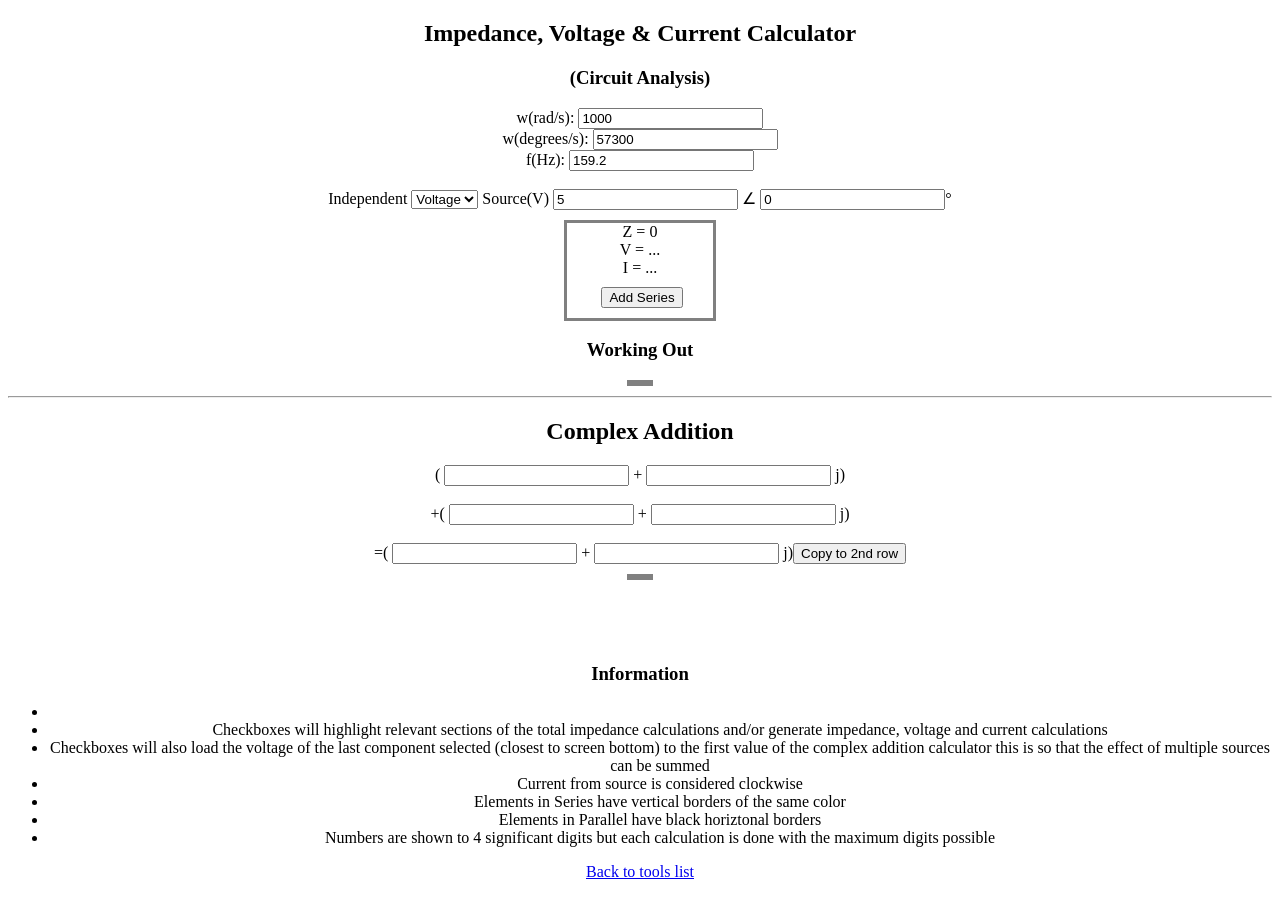
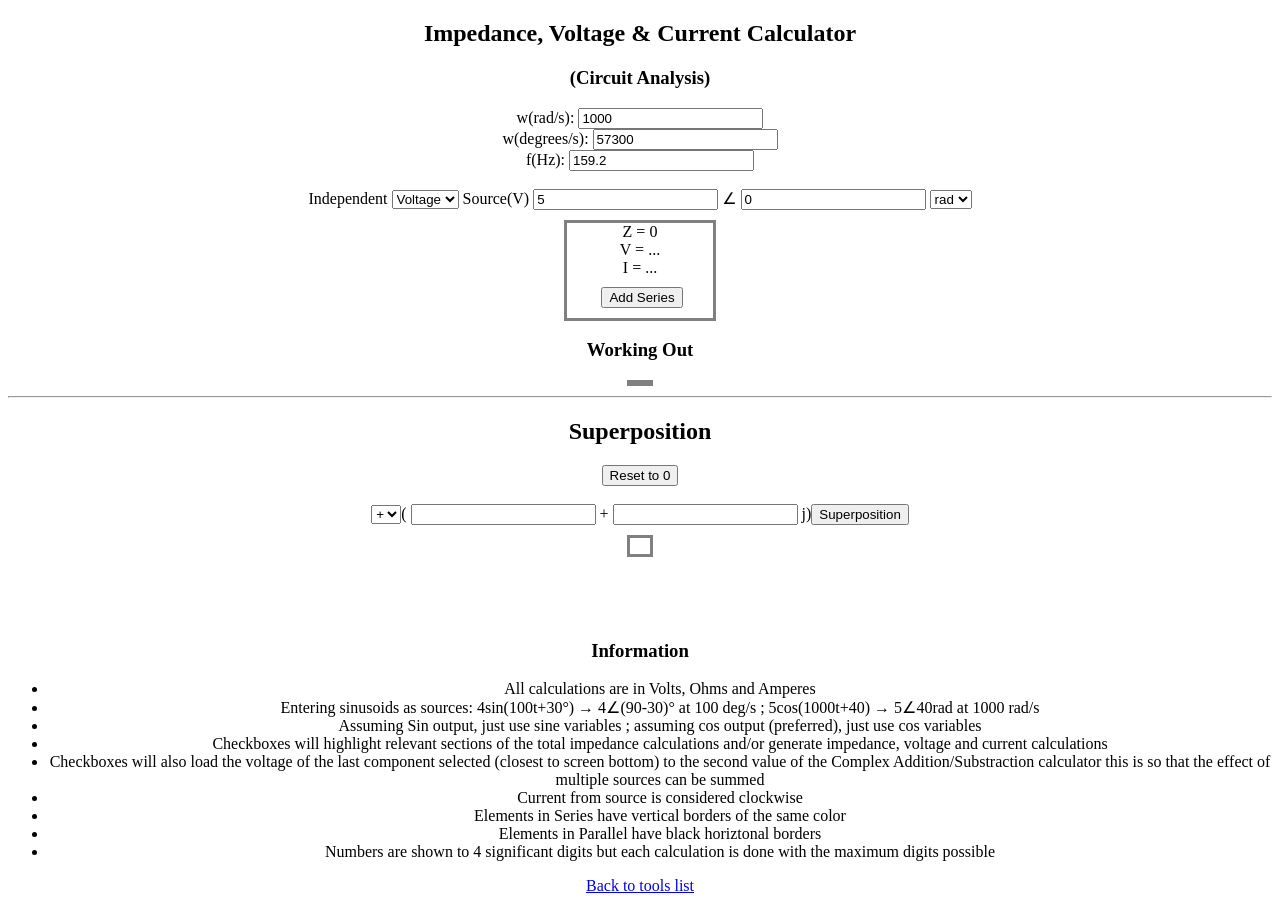
Before and after one commit to Sskki-exe/ECE2131-Tools, a plain HTML site: page impedance.html in a window 1280 px wide. Drawn offline with Linux system fonts and the light colour scheme.

Commit message:
something

```diff
--- a/impedance.html
+++ b/impedance.html
@@ -6,13 +6,15 @@
                 border-style: solid;
                 height: fit-content;
                 width: fit-content;
-                text-align: center;
                 margin: auto;
                 margin-top: 10px;
                 margin-bottom: 10px;
             }
             #workingbox, #circuit {
                 border-color:gray;
+            }
+            #workingbox {
+                text-align: left;
             }
             #series {
                 border-top: 0;
@@ -50,7 +52,10 @@
                 <option value="v">Voltage</option>
                 <option value="c">Current</option></select> Source(<span id='sourceUnits'>V</span>)
             <input type='number' id='sVal' oninput='setSVal(this.value);sumAll()'>
-            ∠ <input type='number' id='pShift' oninput='setPShift(this.value);sumAll()'>°
+            ∠ <input type='number' id='pShift' oninput='setPShift(this.value);sumAll()'>
+            <select id="pShiftType" oninput='setSType(this.value);sumAll()'>
+                <option value="rad">rad</option>
+                <option value="deg">°</option></select>
         </div>
         <div id='circuit'>
             <span id='output'>Z = 0<br>V = ...<br>I = ...</span>
@@ -65,31 +70,31 @@
             <span id='working'></span>
             <span id='working2'></span>
         </div><hr style="color: black;">
-        <h2>Complex Addition</h2>
+        <h2>Superposition</h2>
         <form oninput="workout()">
-            (
-            <input type='number' id='addRe0'>
+            <button onclick='resetSP();' type='button'>Reset to 0</button><br><br><select id="addSub" >
+                <option value="add">+</option>
+                <option value="sub">-</option></select>(
+            <input type='number' id='addRe'>
             +
-            <input type='number' id='addIm0'>
-            j)<br><br>+(
-            <input type='number' id='addRe1'>
-            +
-            <input type='number' id='addIm1'>
-            j)<br><br>=(
-            <input type='number' id='addRe2'>
-            +
-            <input type='number' id='addIm2'>
-            j)<button onclick='copyRow(1,2);workout()' type='button'>Copy to 2nd row</button>
+            <input type='number' id='addIm'>
+            j)<button onclick='superPosition();' type='button'>Superposition</button>
         </form>
         <div id="workingbox">
-            <span id='working3'></span>
+            <p id='working3'>
+                <span id="voltage"></span>
+                <span id="current"></span>
+                <span id="power"></span>
+            </p>
         </div>
         <br><br><br>
         <h3>Information</h3>
         <ul>
-            <li></li>
+            <li>All calculations are in Volts, Ohms and Amperes</li>
+            <li>Entering sinusoids as sources: 4sin(100t+30°) → 4∠(90-30)° at 100 deg/s ; 5cos(1000t+40) → 5∠40rad at 1000 rad/s</li>
+            <li>Assuming Sin output, just use sine variables ; assuming cos output (preferred), just use cos variables</li>
             <li>Checkboxes will highlight relevant sections of the total impedance calculations and/or generate impedance, voltage and current calculations</li>
-            <li>Checkboxes will also load the voltage of the last component selected (closest to screen bottom) to the first value of the complex addition calculator this is so that the effect of multiple sources can be summed</li>
+            <li>Checkboxes will also load the voltage of the last component selected (closest to screen bottom) to the second value of the Complex Addition/Substraction calculator this is so that the effect of multiple sources can be summed</li>
             <li>Current from source is considered clockwise</li>
             <li>Elements in Series have vertical borders of the same color</li>
             <li>Elements in Parallel have black horiztonal borders</li>
@@ -104,8 +109,10 @@
         // Source variables
         var w = 1.0;            // Freq
         var isVSource = true;   // Voltage or current source
-        var sourceVal;          // Voltage/Amperage
-        var pShift;             // Phase shift of source
+        var sourceVal = 5;      // Voltage/Amperage
+        var pShift = 0;         // Phase shift of source
+        // Output Variables
+        var prepV, prepI;       // Voltage and Current ready to superposition
         // Color list to cycle through for different groups of series
         var colors = ["Red","Cyan","Blue","DarkBlue","LightBlue","Purple","Yellow","Lime","Magenta","Orange","Brown","Maroon","Green","Olive"];
         var cInt = 0;   // Index to cycle through colors
@@ -136,12 +143,13 @@
         function setSType(val){
             isVSource = val=='v'?true : val=='c'?false : isVSource;
             document.getElementById('sourceUnits').innerHTML = isVSource?'V':'A';
+            setPShift(document.getElementById('pShift').value);
         }
         function setSVal(val){
             sourceVal = parseFloat(val);
         }
         function setPShift(val){
-            pShift = parseFloat(val);
+            pShift = document.getElementById("pShiftType").value=="rad"?parseFloat(val):parseFloat(val/180*Math.PI);
         }
         /**
          * Adding new inputs
@@ -174,7 +182,9 @@
             document.getElementById("sType").value = "v";
             document.getElementById("sVal").value = 5;
             document.getElementById("pShift").value = 0;
-            setSVal(5)
+            document.getElementById("pShiftType").value = "rad";
+            document.getElementById("addRe2").value = 0;
+            document.getElementById("addIm2").value = 0;
         }
         /**
          * Calculating impedances
@@ -292,11 +302,12 @@
                             let temp0 = elements[i].querySelector(":scope > .backend");
                             let compZ = [parseFloat(temp0.querySelector("#A").innerHTML),parseFloat(temp0.querySelector("#B").innerHTML)];
                             let compV = complexFrac(complexMult(voltage,compZ),sumZ);
-                            working2.innerHTML += "<div id='workingbox'><u><b>"+elements[i].id+"</u></b><br>Z = "+complexString(compZ)+ "<br><br>V = ("+complexString(voltage,false)+")*("+complexString(compZ,false)+")/("+complexString(sumZ,false)+")<br>  = "+complexString(compV)+"<br><br>I = V/Z<br>  = "+complexString(complexFrac(compV,compZ))+"</div>";
-                            document.getElementById('addRe0').value = compV[0];
-                            document.getElementById('addIm0').value = compV[1];
-                            document.getElementById('addRe1').value = "";
-                            document.getElementById('addIm1').value = "";
+                            let compI = complexFrac(compV,compZ);
+                            working2.innerHTML += "<div id='workingbox'><u><b>"+elements[i].id+"</u></b><br>Z = "+complexString(compZ)+ "<br><br>V = ("+complexString(voltage,false)+")*("+complexString(compZ,false)+")/("+complexString(sumZ,false)+")<br>  = "+complexString(compV)+"<br><br>I = V/Z<br>  = "+complexString(compI)+"<br><br>P = I*V<br> = "+complexString(complexMult(compV,compI))+"</div>";
+                            prepV = compV;
+                            prepI = complexFrac(compV,compZ);
+                            document.getElementById('addRe').value = prepV[0];
+                            document.getElementById('addIm').value = prepV[1];
                         }
                         break;
                     case 'parallel':
@@ -363,8 +374,8 @@
             return [m,angle];
         }
         function toCartesian(m,angle){
-            let A = m*Math.cos(angle/180*Math.PI);
-            let B = m*Math.sin(angle/180*Math.PI);
+            let A = m*Math.cos(angle);
+            let B = m*Math.sin(angle);
             return [A,B];
         }
         function complexInv(Re,Im){
@@ -397,62 +408,72 @@
             switch(i0){
                 case 0:
                     switch(i1){
+                        case 1:
+                            Re1.value = Re0.value;
+                            Im1.value = Im0.value;
+                            break;
+                        case 2:
+                            Re2.value = Re0.value;
+                            Im2.value = Im0.value;
+                            break;
+                    }
+                    Re0.value = "";
+                    Im0.value = "";
+                    break;
+                case 1:
+                    switch(i1){
                         case 0:
-                            Re0.value = Re0.value;
-                            Im0.value = Im0.value;
-                            break;
-                        case 1:
                             Re0.value = Re1.value;
                             Im0.value = Im1.value;
                             break;
                         case 2:
+                            Re2.value = Re1.value;
+                            Im2.value = Im1.value;
+                            break;
+                    }
+                    Re1.value = "";
+                    Im1.value = "";
+                    break;
+                case 2:
+                    switch(i1){
+                        case 0:
                             Re0.value = Re2.value;
                             Im0.value = Im2.value;
                             break;
-                    } break;
-                case 1:
-                    switch(i1){
-                        case 0:
-                            Re1.value = Re0.value;
-                            Im1.value = Im0.value;
-                            break;
                         case 1:
-                            Re1.value = Re1.value;
-                            Im1.value = Im1.value;
-                            break;
-                        case 2:
                             Re1.value = Re2.value;
                             Im1.value = Im2.value;
                             break;
-                    } break;
-                case 2:
+                    }
+                    Re2.value = "";
+                    Im2.value = "";
+                    break;
+                case 3:
                     switch(i1){
                         case 0:
-                            Re2.value = Re0.value;
-                            Im2.value = Im0.value;
+                            Re0.value = 0;
+                            Im0.value = 0;
                             break;
                         case 1:
-                            Re2.value = Re1.value;
-                            Im2.value = Im1.value;
+                            Re1.value = 0;
+                            Im1.value = 0;
                             break;
                         case 2:
-                            Re2.value = Re2.value;
-                            Im2.value = Im2.value;
+                            Re2.value = 0;
+                            Im2.value = 0;
                             break;
                     } break;
-
             }
         }
         function workout(){
             let Re0 = document.getElementById('addRe0'),
             Re1 = document.getElementById('addRe1'),
-            Re2 = document.getElementById('addRe2'),
             Im0 = document.getElementById('addIm0'),
-            Im1 = document.getElementById('addIm1'),
             Im2 = document.getElementById('addIm2');
-            Re2.value = parseFloat(Re0.value) + parseFloat(Re1.value);
-            Im2.value = parseFloat(Im0.value) + parseFloat(Im1.value);
-            document.getElementById('working3').innerHTML += "<div id='workingbox'>"+sigfig(parseFloat(Re0.value))+" "+add(sigfig(parseFloat(Im0.value)))+"j<br>+ "+sigfig(parseFloat(Re1.value))+" "+add(sigfig(parseFloat(Im1.value)))+"j<br>= "+sigfig(parseFloat(Re2.value))+" "+add(sigfig(parseFloat(Im2.value)))+"j<br><button onclick='this.parentElement.remove();sumAll()' type='button'>Delete</button></div>";
+            let addsub = document.getElementById('addSub').value == "add";
+            Re2.value =addsub? parseFloat(Re0.value)+parseFloat(Re1.value):parseFloat(Re0.value)-parseFloat(Re1.value);
+            Im2.value =addsub? parseFloat(Im0.value)+parseFloat(Im1.value):parseFloat(Im0.value)-parseFloat(Im1.value);
+            document.getElementById('working3').innerHTML += "<p><button onclick='this.parentElement.remove();' type='button'>X</button> ("+sigfig(parseFloat(Re0.value))+" "+add(sigfig(parseFloat(Im0.value)))+"j)"+(addsub?"+":"-")+"("+sigfig(parseFloat(Re1.value))+" "+add(sigfig(parseFloat(Im1.value)))+"j) = "+complexString([parseFloat(Re2.value),parseFloat(Im2.value)])+"</p>";
         }
     </script>
 </html>
```
